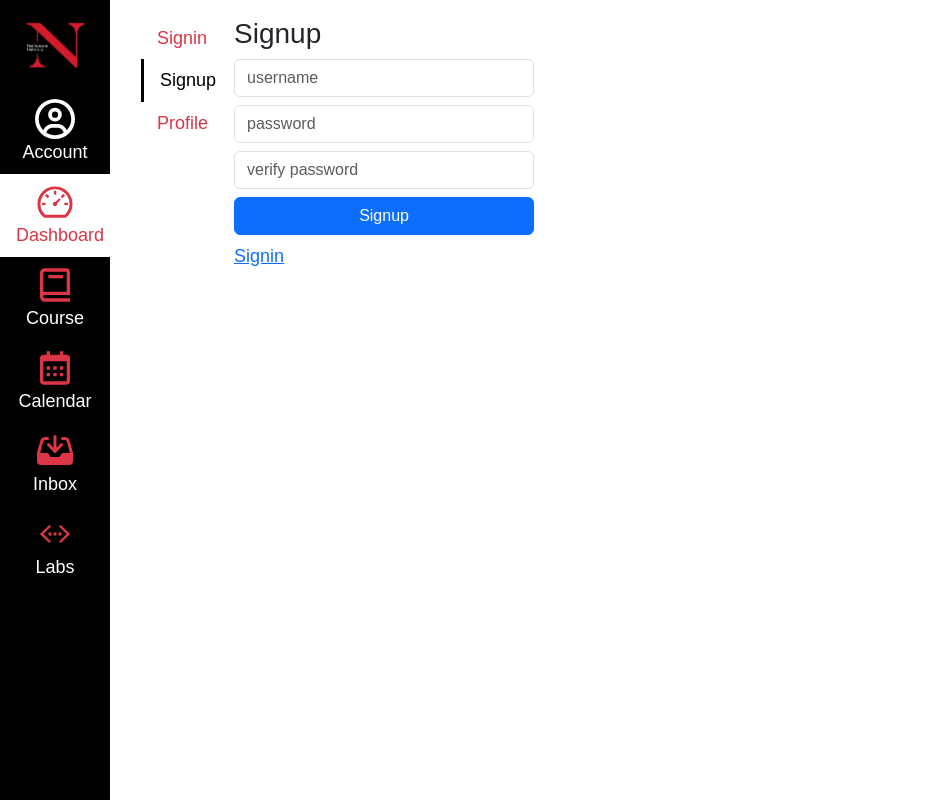
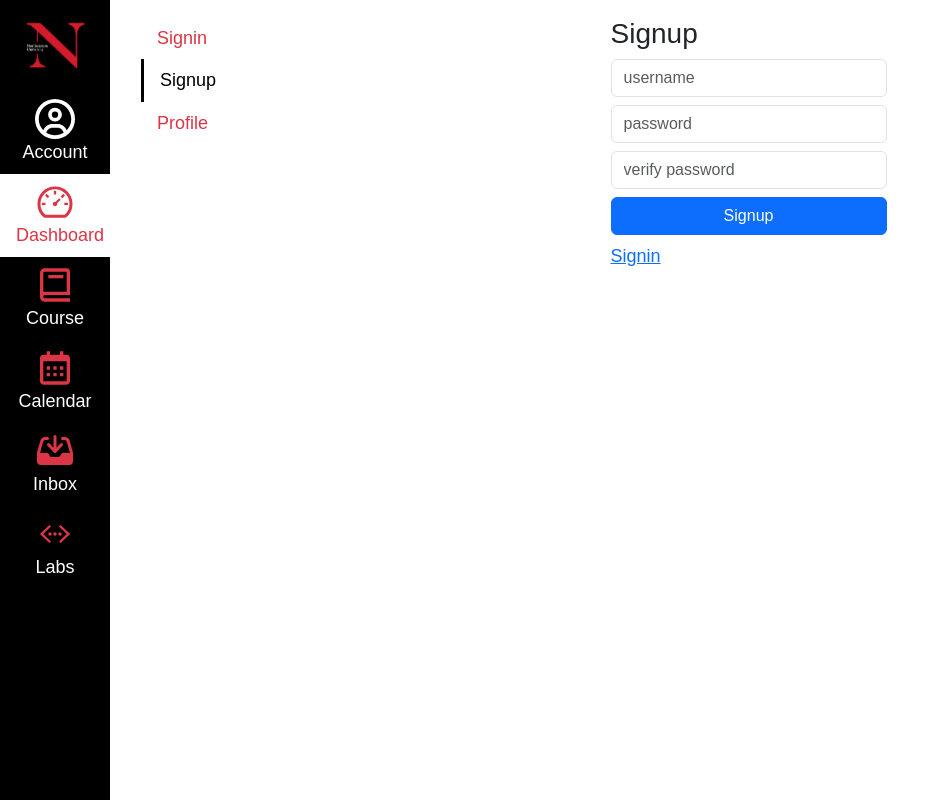
Before and after one commit to Andis-08/kambaz-nextjs-cs5610-fa25, a Next.js app: page /Account/Signup in a window 1280 px wide. Shown: the whole page, without its empty margins (0-950 px from the left). Built offline with nearby package versions, Linux system fonts and the light colour scheme.

Commit message:
Resolved errors

```diff
--- a/app/(Kambaz)/Account/Signin/page.tsx
+++ b/app/(Kambaz)/Account/Signin/page.tsx
@@ -1,9 +1,9 @@
 import Link from "next/link";
-import { FormControl } from "react-bootstrap";
+import { Container, FormControl } from "react-bootstrap";
 
 export default function Signin() {
   return (
-    <div id="wd-signin-screen" style={{ width: "300px" }}>
+    <Container id="wd-signin-screen" style={{ width: "300px" }}>
       <h1>Sign in</h1>
       <FormControl id="wd-username" placeholder="username" className="mb-2" />
       <FormControl
@@ -22,6 +22,6 @@ export default function Signin() {
       <Link id="wd-signup-link" href="Signup">
         Signup
       </Link>
-    </div>
+    </Container>
   );
 }
--- a/app/(Kambaz)/Account/Signup/page.tsx
+++ b/app/(Kambaz)/Account/Signup/page.tsx
@@ -1,9 +1,9 @@
 import Link from "next/link";
-import { FormControl } from "react-bootstrap";
+import { Container, FormControl } from "react-bootstrap";
 
 export default function Signup() {
   return (
-    <div id="wd-signup-screen" style={{ width: "300px" }}>
+    <Container id="wd-signup-screen" style={{ width: "300px" }}>
       <h3>Signup</h3>
       <FormControl id="wd-username" placeholder="username" className="mb-2" />
       <FormControl
@@ -22,6 +22,6 @@ export default function Signup() {
         Signup
       </Link>
       <Link href="Signin">Signin</Link>
-    </div>
+    </Container>
   );
 }
```
